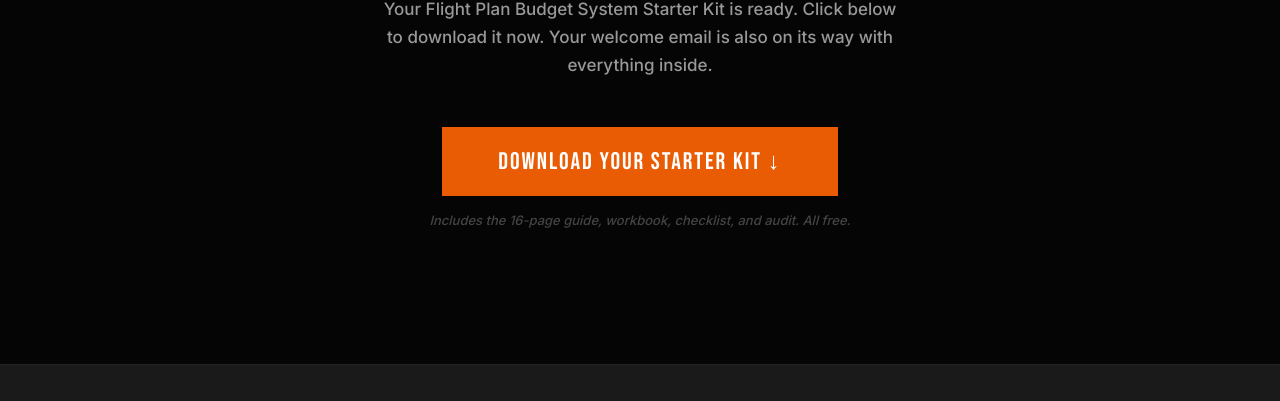
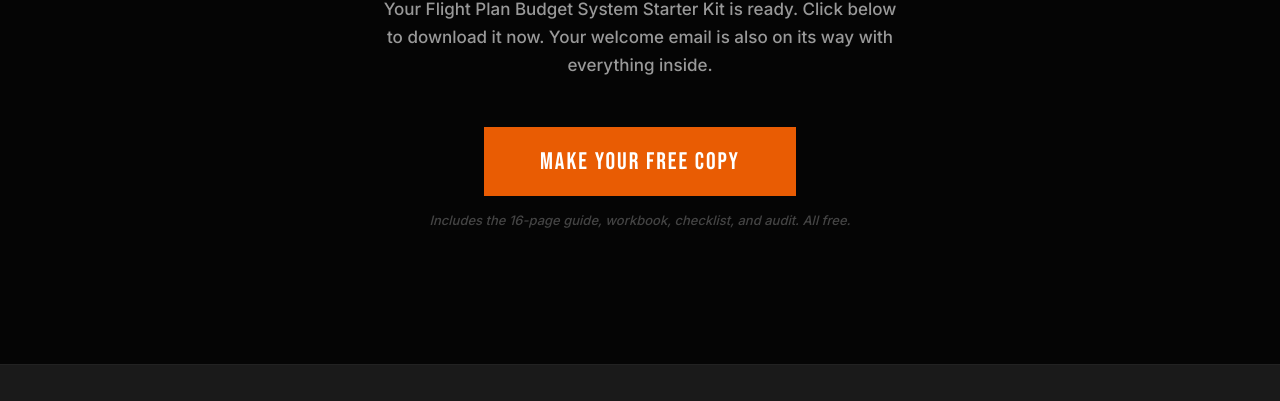
Before and after one commit to champrutledge88/financialflightmode, a plain HTML site: page thank-you.html in a window 1280 px wide. Shown: the part 399-800 px from the top of the page. Drawn offline with Linux system fonts and the light colour scheme; a web font is replaced by a local one.

Commit message:
Fix starter kit download link
Updated the download link to point to the Google Sheets copy link for the Starter Kit.

```diff
--- a/thank-you.html
+++ b/thank-you.html
@@ -244,9 +244,9 @@
       <p class="hero-sub">Your Flight Plan Budget System Starter Kit is ready. Click below to download it now. Your welcome email is also on its way with everything inside.</p>
 
       <!-- DOWNLOAD BUTTON -->
-      <!-- SETUP: Replace the href below with your Google Drive / Dropbox download link -->
-      <a href="PASTE_YOUR_DOWNLOAD_LINK_HERE" class="download-btn" target="_blank" rel="noopener">
-        Download Your Starter Kit &darr;
+      <!-- SETUP: Main Starter Kit Google Sheets copy link -->
+      <a href="https://docs.google.com/spreadsheets/d/1BlabsUFsx6cwcac1Ma0p5HhT5-73l74XAhSp_CalycI/copy" class="download-btn" target="_blank" rel="noopener noreferrer">
+        Make Your Free Copy
       </a>
       <p class="download-note">Includes the 16-page guide, workbook, checklist, and audit. All free.</p>
     </div>
```
